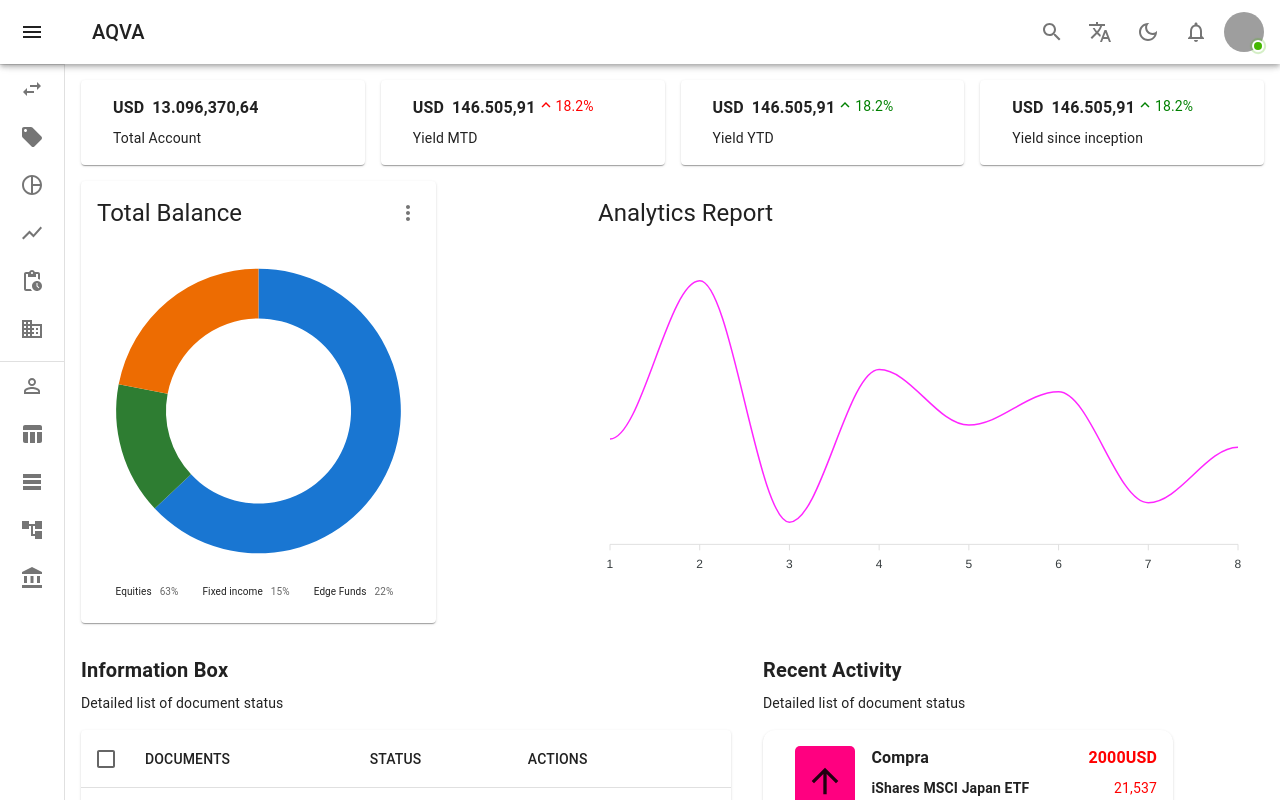
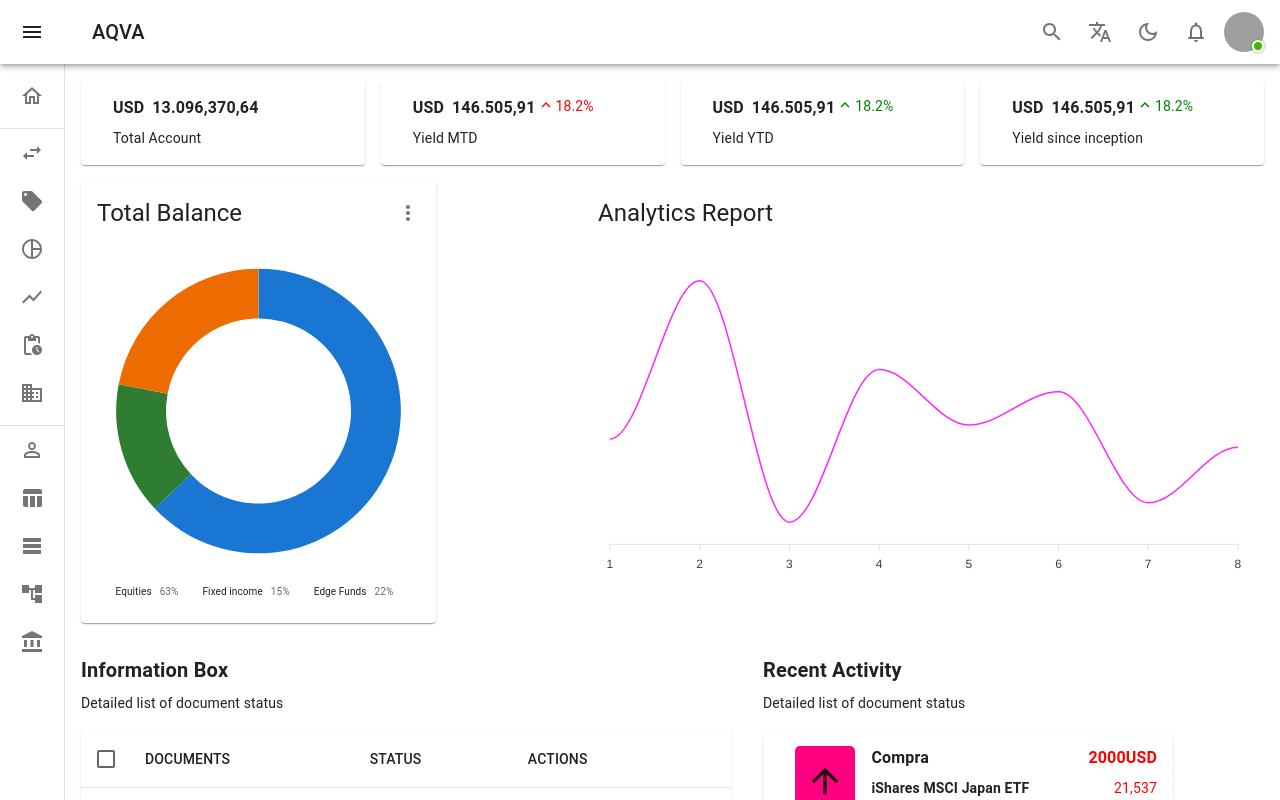
Before and after one commit to RRonier/react-mui, a React (Vite) app: page /dashboard in a window 1280 px wide. Shown: the top 800 px of the page. Built offline with nearby package versions, Linux system fonts and the light colour scheme; data requests are answered from the project's data file; sample sign-in values are in the browser's storage; grey boxes are pictures that could not be loaded.

Commit message:
everything works fine

```diff
--- a/src/layouts/Drawer/Drawer.tsx
+++ b/src/layouts/Drawer/Drawer.tsx
@@ -14,6 +14,7 @@ import KeyboardDoubleArrowLeftIcon from '@mui/icons-material/KeyboardDoubleArrow
 import KeyboardDoubleArrowRightIcon from '@mui/icons-material/KeyboardDoubleArrowRight';
 
 //------------------ICONS-------------------------------------------
+import HomeOutlinedIcon from '@mui/icons-material/HomeOutlined';
 import SwapHorizIcon from '@mui/icons-material/SwapHoriz';
 import LocalOfferIcon from '@mui/icons-material/LocalOffer';
 import PieChartOutlineIcon from '@mui/icons-material/PieChartOutline';
@@ -114,6 +115,28 @@ export default function MiniDrawer({ open, handleDrawerClose, handleDrawerOpen }
             {theme.direction === 'rtl' ? <KeyboardDoubleArrowRightIcon /> : <KeyboardDoubleArrowLeftIcon />}
           </IconButton>
         </DrawerHeader>
+        <List>
+          <ListItem key="Home" disablePadding sx={{ display: 'block' }}>
+            <ListItemButton
+              sx={{
+                minHeight: 48,
+                justifyContent: open ? 'initial' : 'center',
+                px: 2.5,
+              }}
+            >
+              <ListItemIcon
+                sx={{
+                  minWidth: 0,
+                  mr: open ? 3 : 'auto',
+                  justifyContent: 'center',
+                }}
+              >
+                <HomeOutlinedIcon />
+              </ListItemIcon>
+              <ListItemText primary="Home" sx={{ opacity: open ? 1 : 0 }} />
+            </ListItemButton>
+          </ListItem>
+        </List>
         <Divider />
         <List
           aria-labelledby="nested-list-subheader"
--- a/src/layouts/Drawer/DrawerStyles.styles.ts
+++ b/src/layouts/Drawer/DrawerStyles.styles.ts
@@ -5,11 +5,11 @@ export const DrawerPaper = styled(Paper)(({ theme }) => ({
   position: "relative",
   whiteSpace: "nowrap",
   width: 260,
+  backgroundColor: "red",
   transition: theme.transitions.create("width", {
     easing: theme.transitions.easing.sharp,
     duration: theme.transitions.duration.enteringScreen,
   }),
-
   "&.MuiDrawer-paperAnchorDockedLeft": {
     width: 260,
     transition: theme.transitions.create("width", {
```
